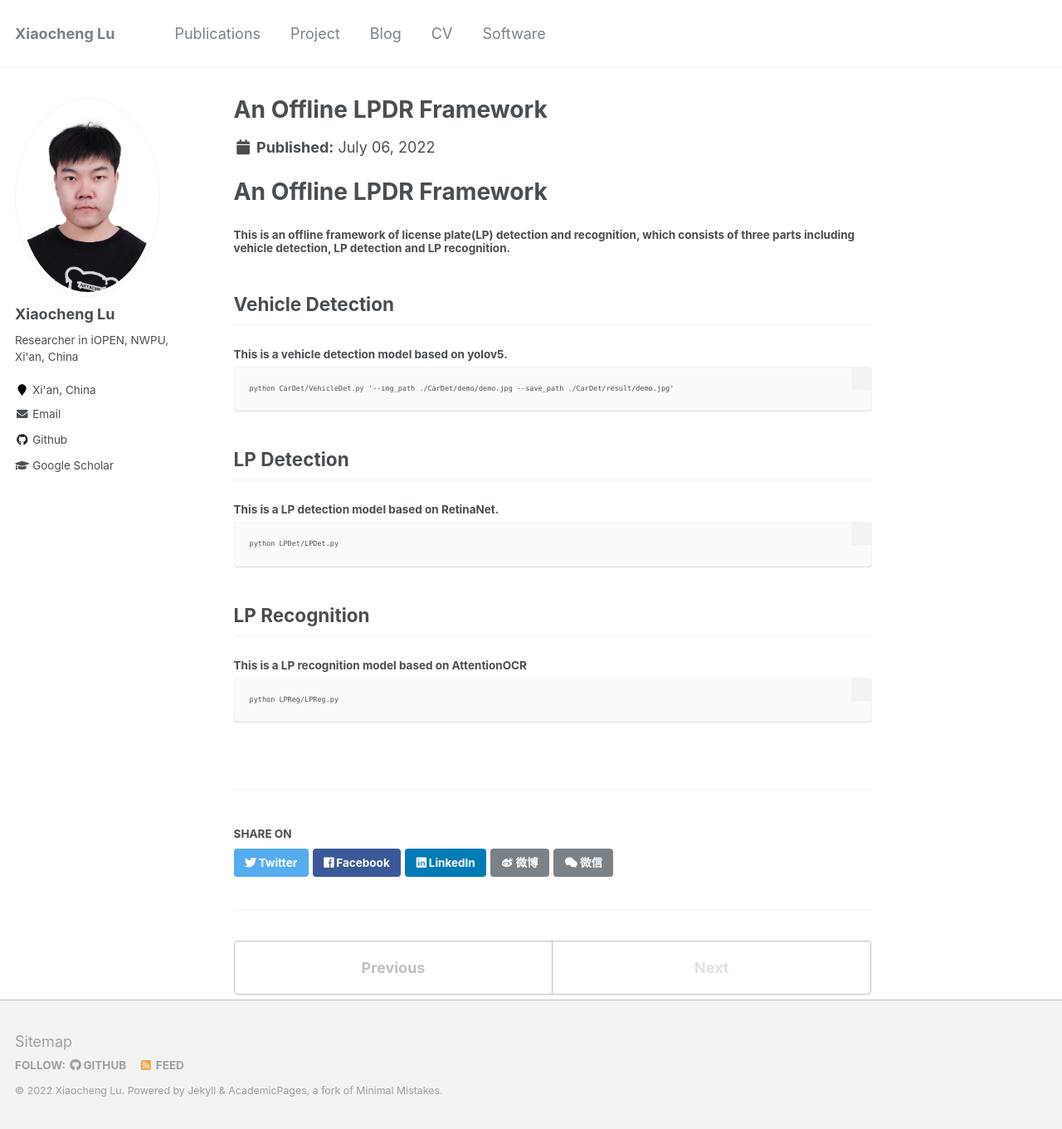
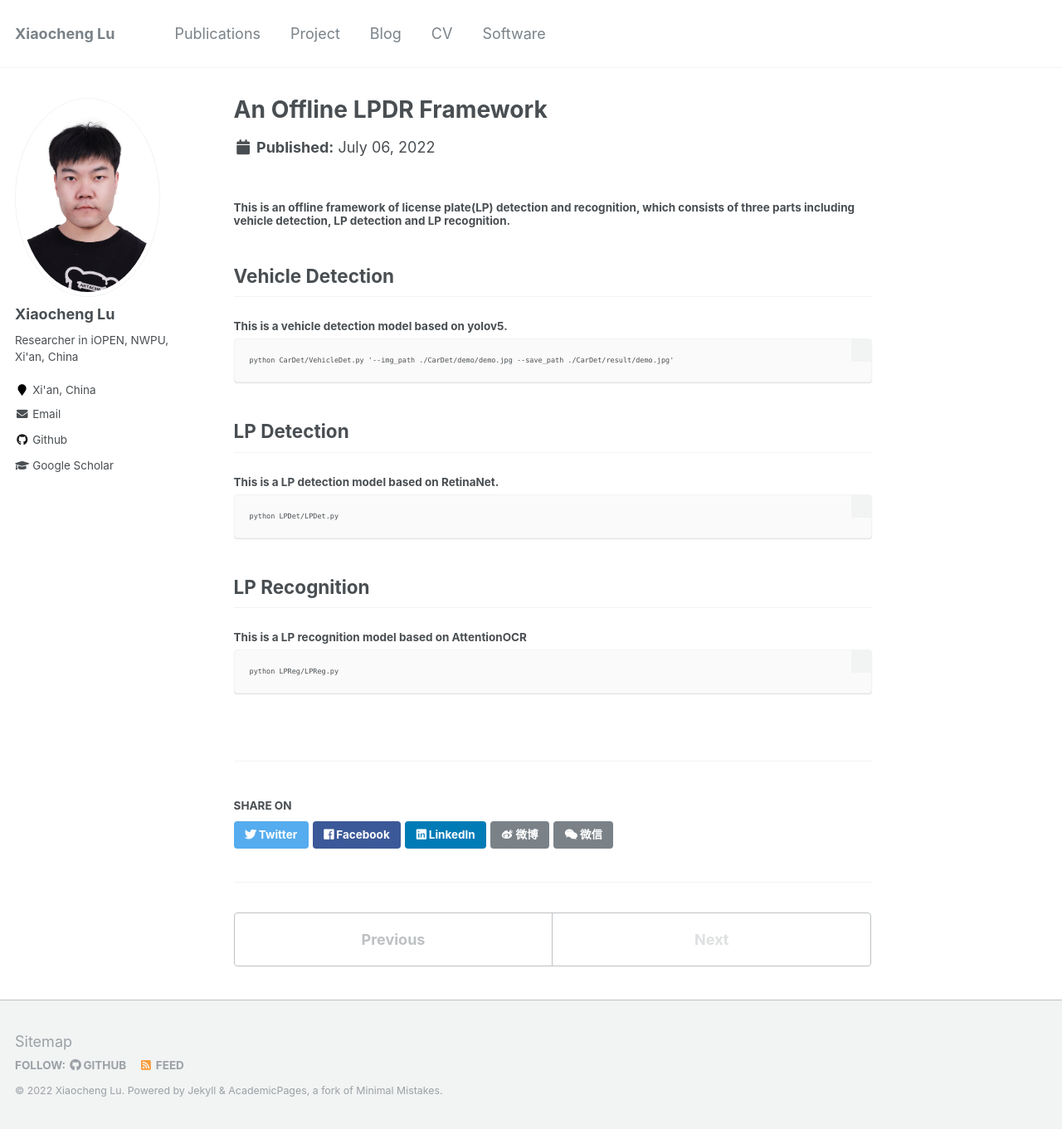
Before and after one commit to Forest-art/forest-art.github.io, a Jekyll site: the page built from _software/OLPDR.md, in a window 1280 px wide and 1361 px high. Shown: the whole window at 83% size. Built offline with Jekyll 4.4.1, drawn with Linux system fonts in a browser that asks for light colours.

Commit message:
edit pub

```diff
--- a/_software/OLPDR.md
+++ b/_software/OLPDR.md
@@ -3,9 +3,6 @@ title: "An Offline LPDR Framework"
 excerpt: "This is an offline framework of license plate(LP) detection and recognition, which consists of three parts including vehicle detection, LP detection and LP recognition."
 collection: software
 ---
-
-
-# An Offline LPDR Framework
 
 #### This is an offline framework of license plate(LP) detection and recognition, which consists of three parts including vehicle detection, LP detection and LP recognition.
 
```
Also changed, not shown: _software/LPLabel.md (+0 -2 lines).
